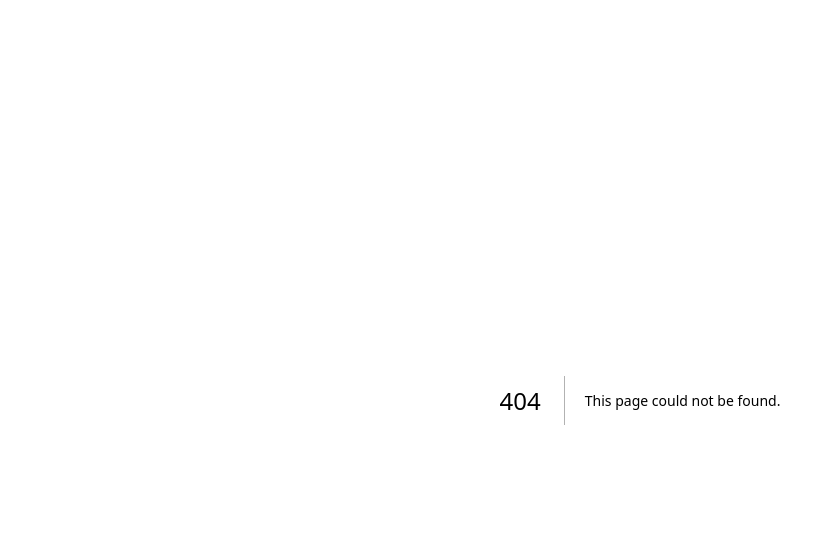
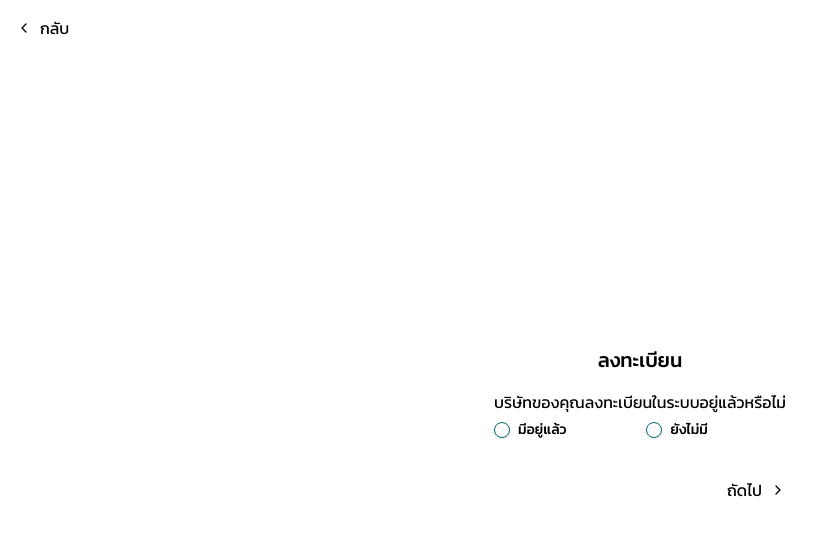
Before and after one commit to SornchaiTheDev/sa-project, a Next.js app: page /hr/auth/sign-up in a window 1280 px wide. Before the commit this address had no page. Shown: the top 536 px of the page, without its empty margins (0-827 px from the left). Built offline with nearby package versions, Linux system fonts and the light colour scheme.

Commit message:
feat(hr): created register page

```diff
--- a/package.json
+++ b/package.json
@@ -14,6 +14,7 @@
     "@radix-ui/react-icons": "^1.3.0",
     "@radix-ui/react-label": "^2.1.0",
     "@radix-ui/react-popover": "^1.1.1",
+    "@radix-ui/react-radio-group": "^1.2.0",
     "@radix-ui/react-select": "^2.1.1",
     "@radix-ui/react-slot": "^1.1.0",
     "class-variance-authority": "^0.7.0",
--- /dev/null
+++ b/src/app/hr/auth/sign-up/page.tsx
@@ -0,0 +1,66 @@
+"use client";
+
+import { ChevronLeft, ChevronRight } from "lucide-react";
+import Link from "next/link";
+import React, { useState } from "react";
+import { Input } from "~/components/ui/input";
+import { Label } from "~/components/ui/label";
+import { RadioGroup, RadioGroupItem } from "~/components/ui/radio-group";
+
+function HRSignUpPage() {
+  const [selected, setSelected] = useState<string>("none");
+  const [companyName, setCompanyName] = useState<string>("");
+
+  return (
+    <div className="p-4 h-screen">
+      <Link
+        href="../auth/sign-in/"
+        className="flex gap-2 items-center hover:text-zinc-500"
+      >
+        <ChevronLeft size="1rem" />
+        <span>กลับ</span>
+      </Link>
+      <div className="flex flex-col justify-center items-center h-full">
+        <div className="max-w-[400px]">
+          <h5 className="text-xl text-center font-medium">ลงทะเบียน</h5>
+          <h6 className="mt-4">บริษัทของคุณลงทะเบียนในระบบอยู่แล้วหรือไม่</h6>
+          <RadioGroup
+            className="flex gap-20 mt-2"
+            defaultValue="none"
+            value={selected}
+            onValueChange={setSelected}
+          >
+            <div className="flex items-center space-x-2">
+              <RadioGroupItem value="already-has" id="already-has" />
+              <Label htmlFor="already-has">มีอยู่แล้ว</Label>
+            </div>
+            <div className="flex items-center space-x-2">
+              <RadioGroupItem value="not-yet" id="not-yet" />
+              <Label htmlFor="not-yet">ยังไม่มี</Label>
+            </div>
+          </RadioGroup>
+          {selected === "already-has" && (
+            <div className="mt-4 space-y-2">
+              <Label className="text-sm">ชื่อบริษัท</Label>
+              <Input
+                className="bg-zinc-100"
+                placeholder="Company's name"
+                value={companyName}
+                onChange={(e) => setCompanyName(e.target.value)}
+              />
+            </div>
+          )}
+          <Link
+            href="../auth/sign-in/"
+            className="flex gap-2 items-center float-end mt-10 hover:text-zinc-500"
+          >
+            <span>ถัดไป</span>
+            <ChevronRight size="1rem" />
+          </Link>
+        </div>
+      </div>
+    </div>
+  );
+}
+
+export default HRSignUpPage;
--- /dev/null
+++ b/src/components/ui/radio-group.tsx
@@ -0,0 +1,44 @@
+"use client"
+
+import * as React from "react"
+import { CheckIcon } from "@radix-ui/react-icons"
+import * as RadioGroupPrimitive from "@radix-ui/react-radio-group"
+
+import { cn } from "~/lib/utils"
+
+const RadioGroup = React.forwardRef<
+  React.ElementRef<typeof RadioGroupPrimitive.Root>,
+  React.ComponentPropsWithoutRef<typeof RadioGroupPrimitive.Root>
+>(({ className, ...props }, ref) => {
+  return (
+    <RadioGroupPrimitive.Root
+      className={cn("grid gap-2", className)}
+      {...props}
+      ref={ref}
+    />
+  )
+})
+RadioGroup.displayName = RadioGroupPrimitive.Root.displayName
+
+const RadioGroupItem = React.forwardRef<
+  React.ElementRef<typeof RadioGroupPrimitive.Item>,
+  React.ComponentPropsWithoutRef<typeof RadioGroupPrimitive.Item>
+>(({ className, ...props }, ref) => {
+  return (
+    <RadioGroupPrimitive.Item
+      ref={ref}
+      className={cn(
+        "aspect-square h-4 w-4 rounded-full border border-primary text-primary shadow focus:outline-none focus-visible:ring-1 focus-visible:ring-ring disabled:cursor-not-allowed disabled:opacity-50",
+        className
+      )}
+      {...props}
+    >
+      <RadioGroupPrimitive.Indicator className="flex items-center justify-center">
+        <CheckIcon className="h-3.5 w-3.5 fill-primary" />
+      </RadioGroupPrimitive.Indicator>
+    </RadioGroupPrimitive.Item>
+  )
+})
+RadioGroupItem.displayName = RadioGroupPrimitive.Item.displayName
+
+export { RadioGroup, RadioGroupItem }
```
Also changed, not shown: 1 other file (tests, documents, lock files or other folders).
